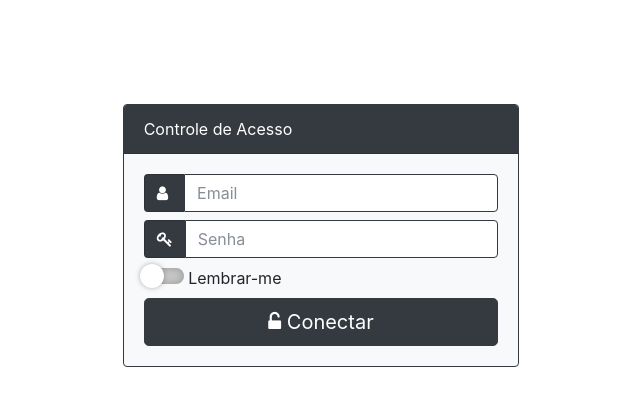
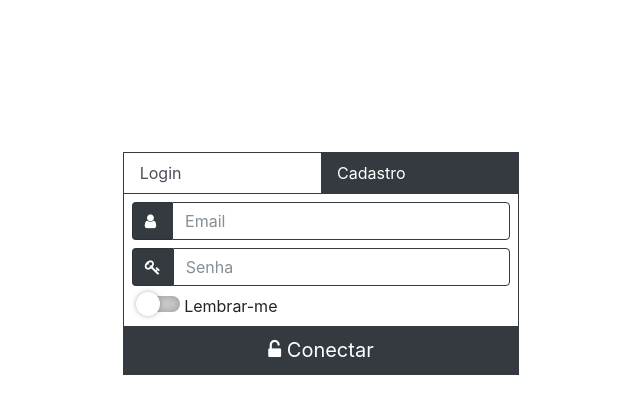
Before and after one commit to eduvarela/GerenciadorDespesas, a CodeIgniter app: page /database/index.php/inicio/index/1 in a window 1280 px wide. Shown: the top 414 px of the page, without its empty margins (319-959 px from the left). Run offline with CodeIgniter, Linux system fonts and the light colour scheme.

Commit message:
Pequenas alterações e correções de elementos visuais.

```diff
--- a/application/views/InicioView.php
+++ b/application/views/InicioView.php
@@ -18,29 +18,60 @@
 
 <body>
 	<div class="container pt-5 col-md-4">
-		<div class="card border border-dark bg-light">
-			<div class="card-header bg-dark text-white">
-				Controle de Acesso
-			</div>
-			<div class="card-body">
+		<ul class="nav nav-tabs pt-5" id="myTab" role="tablist">
+			<li class="nav-item col-md-6" style="padding-left: 0px; padding-right: 0px;">
+				<a class="nav-link btn-dark border-dark border-right-0 active" style="border-radius: 0 !important;" id="home-tab" data-toggle="tab" href="#home" role="tab" aria-controls="home" aria-selected="true">Login</a>
+			</li>
+			<li class="nav-item col-md-6" style="padding-left: 0px; padding-right: 0px;">
+				<a class="nav-link btn-dark border-dark border-left-0" style="border-radius: 0 !important;" id="profile-tab" data-toggle="tab" href="#profile" role="tab" aria-controls="profile" aria-selected="false">Cadastro</a>
+			</li>
+		</ul>
+		<div class="tab-content" id="myTabContent">
+			<div class="tab-pane fade show active border border-dark border-top-0" id="home" role="tabpanel" aria-labelledby="home-tab">
 				<form class="form-signin" action="<?=base_url('index.php/Inicio/conectar')?>" method="post" accept-charset="utf-8">
 					<div class="input-group mb-2 mb-sm-0">
-						<div class="input-group-addon bg-dark text-white"><i class="fa fa-user mr-1" aria-hidden="true"></i>
+						<div class="input-group-addon bg-dark text-white ml-2 mt-2"><i class="fa fa-user mr-1" aria-hidden="true"></i>
 						</div>
-						<input name="Email" type="text" class="form-control border-dark" id="Email" placeholder="Email">
+						<input name="Email" type="text" class="form-control border-dark mt-2 mr-2" id="Email" placeholder="Email">
 					</div>
 
 					<div class="input-group mb-2 mb-sm-0 mt-2">
-						<div  class="input-group-addon bg-dark text-white"><i class="fa fa-key" aria-hidden="true"></i>
+						<div  class="input-group-addon bg-dark text-white ml-2"><i class="fa fa-key" aria-hidden="true"></i>
 						</div>
-						<input name="Senha" type="password" class="form-control border border-dark" id="Senha" placeholder="Senha">
+						<input name="Senha" type="password" class="form-control border border-dark mr-2" id="Senha" placeholder="Senha">
 					</div>
-					<div class="Checkbox-Switch pt-2 pb-2">
+					<div class="Checkbox-Switch pt-2 pb-2 pl-3">
 						<input id="TriSeaPrimary" name="TriSea1" type="checkbox"/>
 						<label for="TriSeaPrimary" class="label-primary"></label> Lembrar-me
 					</div>
-					<button class="btn btn-lg btn-dark btn-block" type="submit"><i class="fa fa-unlock-alt" aria-hidden="true"></i>
+					<button class="btn btn-lg btn-dark btn-block" style="border-radius: 0 !important;" type="submit"><i class="fa fa-unlock-alt" aria-hidden="true"></i>
 					Conectar</button>
+				</form>
+			</div>
+			<div class="tab-pane fade border border-dark border-top-0" id="profile" role="tabpanel" aria-labelledby="profile-tab">
+				<form class="form-signin" action="<?=base_url('index.php/Inicio/conectar')?>" method="post" accept-charset="utf-8">
+					<div class="input-group mb-2 mb-sm-0">
+						<div class="input-group-addon bg-dark text-white ml-2 mt-2"><i class="fa fa-font" aria-hidden="true"></i>
+						</div>
+						<input name="Nome" type="text" class="form-control border-dark mt-2 mr-2" id="NomeCadastro" placeholder="Nome">
+					</div>
+					<div class="input-group mb-2 mb-sm-0">
+						<div class="input-group-addon bg-dark text-white ml-2 mt-2"><i class="fa fa-user mr-1" aria-hidden="true"></i>
+						</div>
+						<input name="Email" type="text" class="form-control border-dark mt-2 mr-2" id="EmailCadastro" placeholder="Email">
+					</div>
+					<div class="input-group mb-2 mb-sm-0 mt-2">
+						<div  class="input-group-addon bg-dark text-white ml-2"><i class="fa fa-key" aria-hidden="true"></i>
+						</div>
+						<input name="Senha" type="password" class="form-control border border-dark mr-2" id="SenhaCadastro" placeholder="Senha">
+					</div>
+					<div class="input-group mb-2 mb-sm-0 mt-2 pb-3">
+						<div  class="input-group-addon bg-dark text-white ml-2"><i class="fa fa-key" aria-hidden="true"></i>
+						</div>
+						<input name="RepetirSenha" type="password" class="form-control border border-dark mr-2" id="RepetirSenhaCadastro" placeholder="Repetir Senha">
+					</div>
+					<button class="btn btn-lg btn-dark btn-block" style="border-radius: 0 !important;" type="submit"><i class="fa fa-user-plus" aria-hidden="true"></i>
+					Cadastrar</button>
 				</form>
 			</div>
 		</div>
```
Also changed, not shown: application/views/PainelDespesasView.php (+4 -4 lines), application/views/PainelGeralView.php (+4 -14 lines), application/views/PainelView.php (+10 -0 lines), 5 other files. Lines whose indentation alone changed are shown as unchanged.
